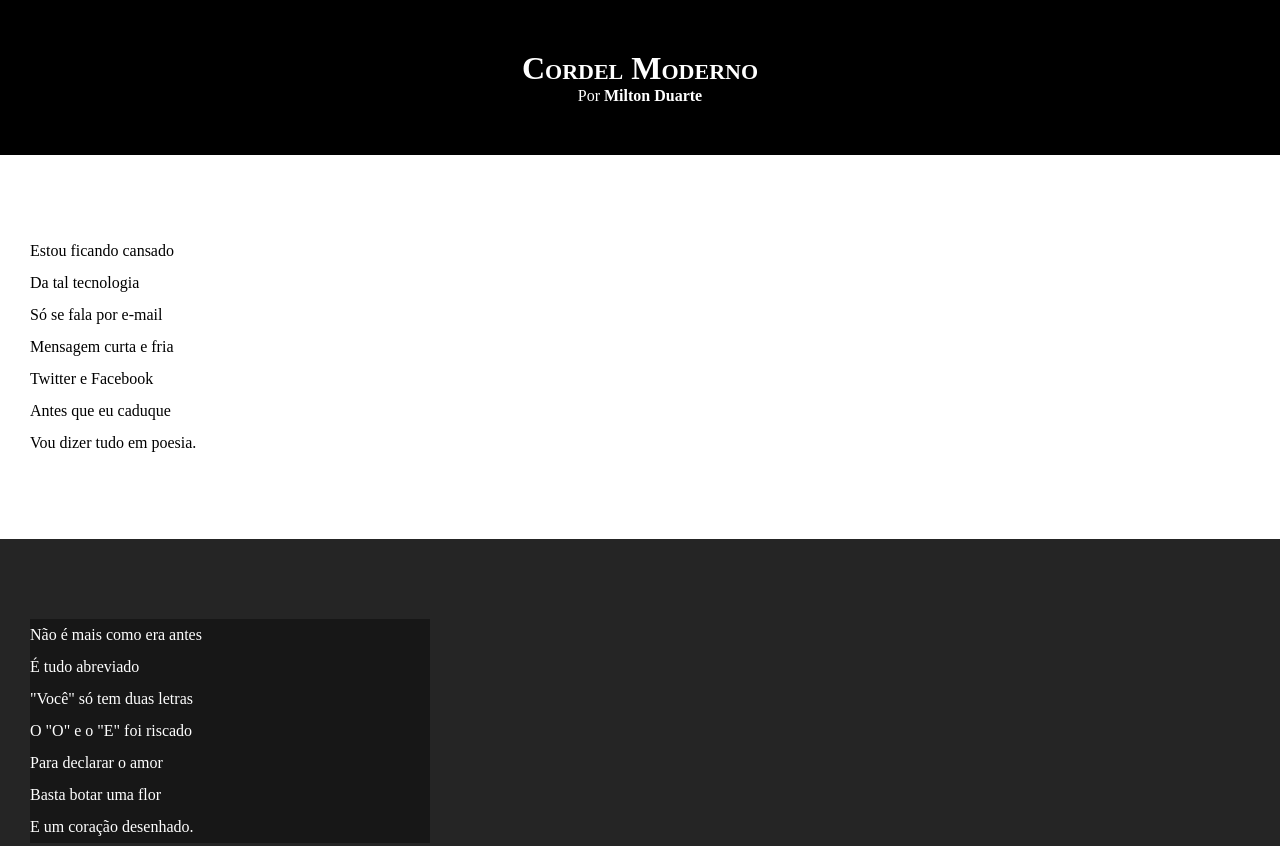
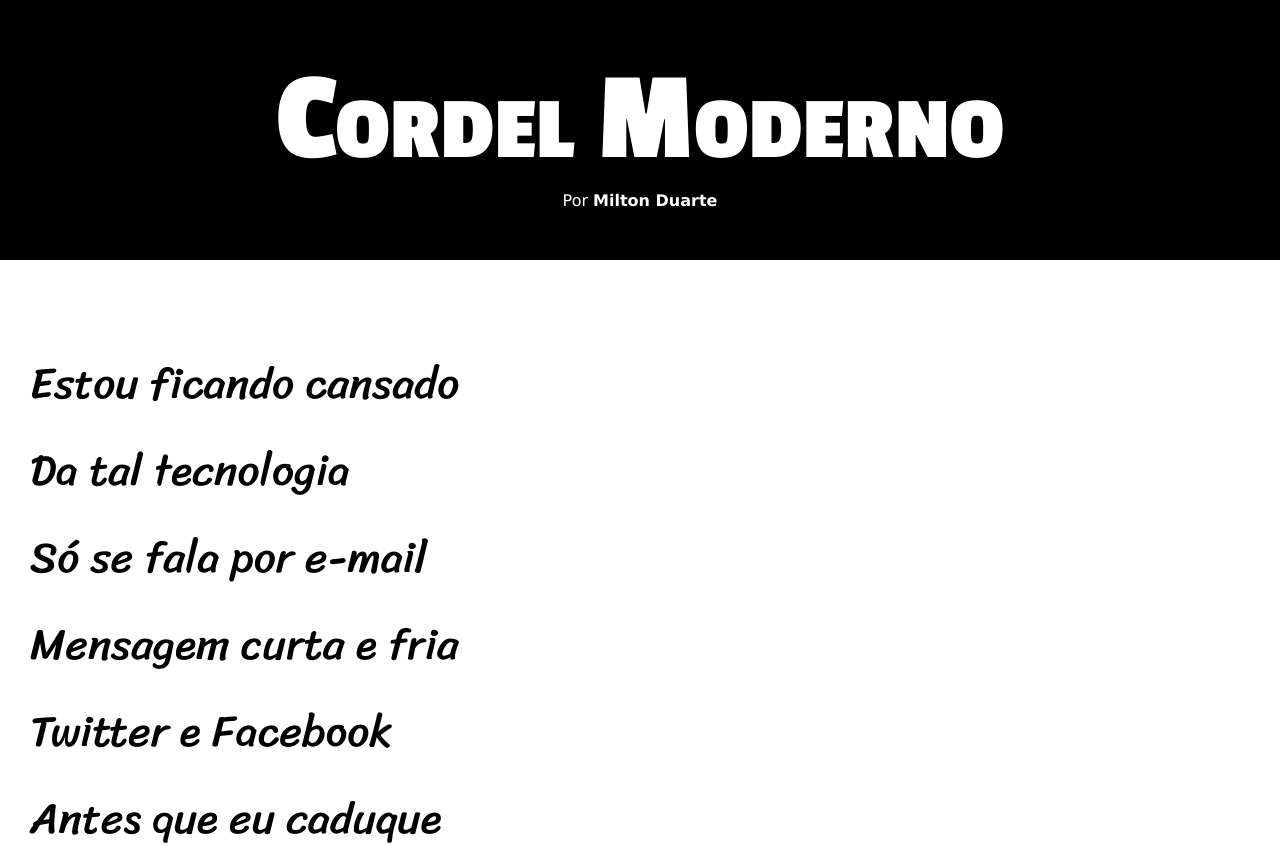
Before and after one commit to balenaV/Projeto-Cordel, a plain HTML site: page index.html in a window 1280 px wide. Shown: the top 846 px of the page. Drawn offline with Linux system fonts and the light colour scheme.

Commit message:
Atualização no Style e Adição das principais Fontes

```diff
--- a/estilo/style.css
+++ b/estilo/style.css
@@ -1,14 +1,25 @@
 @charset "UTF-8";
+
+@import url('https://fonts.googleapis.com/css2?family=Bebas+Neue&family=Kaushan+Script&family=Passion+One:wght@400;700;900&display=swap');
+@import url('https://fonts.googleapis.com/css2?family=Bebas+Neue&family=Kaushan+Script&family=Passion+One:wght@400;700;900&family=Sriracha&display=swap');
+
+:root{
+    --fonte1: Verdana, Geneva, Tahoma, sans-serif;
+    --fonte2: 'Passion One', cursive;
+    --fonte3: 'Sriracha', cursive;
+}
+
 
 *{
     margin: 0px;
     padding: 0px;
+    font-size: 1em;
 }
 
 html, body {
     min-height: 100vh;
     background-color: darkgray;
-
+    font-family: var(--fonte1);
 }
 
 header{
@@ -21,6 +32,8 @@ header{
 header > h1{
     padding-top: 50px;
     font-variant: small-caps;
+    font-family: var(--fonte2);
+    font-size: 10vw;
 }
 
 header > p {
@@ -42,6 +55,8 @@ section{
     padding-bottom: 10vh;
     line-height: 2em;
     padding-left: 30px;
+    font-family: var(--fonte3);
+    font-size: 3.4vw;
 }
 
 section.normal{
@@ -57,8 +72,8 @@ section.imagem{
 
 section.imagem > p {
     background-color: rgba(0, 0, 0, 0.39);
-    width: 400px;
-
+    display: inline-block;
+    padding: 6px;
 }
 footer{
     background-color: black;
```
